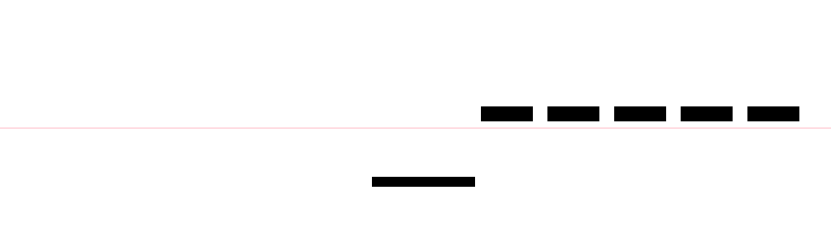
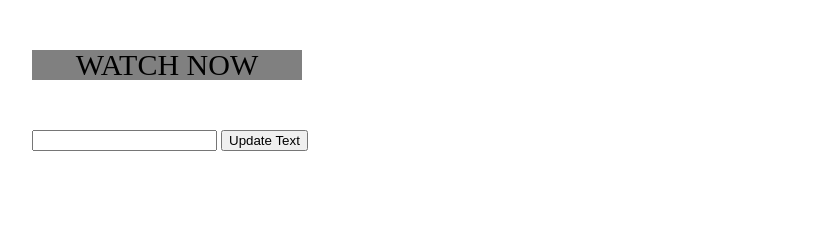
Before and after one commit to NetflixAdsEng/text-measurer, a website built with Parcel: page src/index.html in a window 1280 px wide. Shown: the whole page, without its empty margins (18-849 px from the left). Built offline with nearby package versions, Linux system fonts and the light colour scheme; a web font is replaced by a local one.

Commit message:
Temporarily centering canvas-rendered text using calculated center
- Added input and button to update canvas text

```diff
--- a/package.json
+++ b/package.json
@@ -4,7 +4,7 @@
   "description": "",
   "main": "index.js",
   "scripts": {
-    "start": "static dist",
+    "start": "static -H '{\"Cache-Control\": \"    no-cache, must-revalidate\"}' dist",
     "watch": "parcel watch src/index.html --no-hmr",
     "test": "echo \"Error: no test specified\" && exit 1"
   },
--- a/src/TextMeasurer.js
+++ b/src/TextMeasurer.js
@@ -4,62 +4,66 @@ class TextMeasurer {
     fontWeight = "normal",
     fontSize = 200
   } = {}) {
-		this._queueRecalc = true
-		this._center = 0
-		this.fontFamily = fontFamily
-		this.fontWeight = fontWeight
-		this.fontSize = fontSize
+    this._queueRecalc = true;
+    this._center = 0;
+    this.fontFamily = fontFamily;
+    this.fontWeight = fontWeight;
+    this.fontSize = fontSize;
     this.canvas = document.createElement("canvas");
     this.context = this.canvas.getContext("2d");
-		this.text = ''
-		this.initializeCanvas()
+    this.text = "";
+    this.initializeCanvas();
   }
 
   initializeCanvas() {
     // approximating min necessary width to fit text
-		this.canvas.width = this.fontSize * this.text.length
-		this.canvas.height = this.fontSize
-		this._center = this.canvas.height / 2
-		this.context.font = `${this.fontWeight} ${this.fontSize}px ${this.fontFamily}`
-		this.context.textBaseline = 'top'
-		this.context.textAlign = 'center'
+    this.canvas.width = this.fontSize * this.text.length;
+    this.canvas.height = this.fontSize;
+    this._center = this.canvas.height / 2;
+    this.context.font = `${this.fontWeight} ${this.fontSize}px ${
+      this.fontFamily
+    }`;
+    this.context.textBaseline = "top";
+    this.context.textAlign = "center";
   }
 
   getCenterOfText(text) {
-		const { canvas, context } = this
+    const { canvas, context } = this;
 
-		if (this._queueRecalc) {
-			context.clearRect(0, 0, canvas.width, canvas.height)
+    context.clearRect(0, 0, canvas.width, canvas.height);
     this.text = text || this.text;
-			this.initializeCanvas()
-			// context.fillStyle = 'blue'
-			// context.fillRect(0, 0, canvas.width, canvas.height)
-			context.fillText(this.text, canvas.width / 2, 0, canvas.width)
-			this._imageData = context.getImageData(0, 0, canvas.width, canvas.height)
-			this._center = getCM(this._imageData)
-			this._queueRecalc = false
-		}
-		return this._center
+    this.initializeCanvas();
+    context.fillText(this.text, canvas.width / 2, 0, canvas.width);
+    this._imageData = context.getImageData(0, 0, canvas.width, canvas.height);
+    this._center = getCM(this._imageData);
+    this._queueRecalc = false;
+
+    // center text
+    const fixingOffset = canvas.height / 2 - this._center;
+    context.clearRect(0, 0, canvas.width, canvas.height);
+    context.fillText(this.text, canvas.width / 2, fixingOffset, canvas.width);
+
+    return this._center;
   }
 }
 
 // get center of mass based on alpha value at each ImageData pixel
 function getCM(imageData) {
-	const { data, height, width } = imageData
-	const imageDataRowWidth = 4 * width
-	let totalAlpha = 0
+  const { data, height, width } = imageData;
+  const imageDataRowWidth = 4 * width;
+  let totalAlpha = 0;
   // sum of (alpha value * y value in image matrix)
-	let alphaTimesY = 0
+  let alphaTimesY = 0;
   for (let i = 3, n = data.length; i < n; i += 4) {
-		const rowIdx = Math.floor(i / imageDataRowWidth)
-		const alpha = data[i]
+    const rowIdx = Math.floor(i / imageDataRowWidth);
+    const alpha = data[i];
     if (alpha > 0) {
-			alphaTimesY += alpha * (rowIdx + 0.5)
-			totalAlpha += alpha
+      alphaTimesY += alpha * (rowIdx + 0.5);
+      totalAlpha += alpha;
     }
   }
-	const center = alphaTimesY / totalAlpha
-	return center
+  const center = alphaTimesY / totalAlpha;
+  return center;
 }
 
 export default TextMeasurer;
--- a/src/demo.js
+++ b/src/demo.js
@@ -1,14 +1,30 @@
-import TextMeasurer from './TextMeasurer'
+import TextMeasurer from "./TextMeasurer";
 
-window.measurer = new TextMeasurer()
-document.body.appendChild(measurer.canvas)
-const center = measurer.getCenterOfText('_-----')
-console.log('center', center)
+const textInput = document.getElementById("change-text");
+const changeBtn = document.getElementById("change-button");
 
-const normalizedCenter = center
-const ctx = measurer.context
-ctx.beginPath()
-ctx.strokeStyle = 'pink'
-ctx.moveTo(0, normalizedCenter)
-ctx.lineTo(measurer.canvas.width, normalizedCenter)
-ctx.stroke()
+window.measurer = new TextMeasurer({
+  fontFamily: "Netflix Sans",
+  fontSize: 30,
+  fontWeight: "normal"
+});
+document.body.insertBefore(measurer.canvas, textInput);
+const center = measurer.getCenterOfText("WATCH NOW");
+console.log("center", center);
+
+const normalizedCenter = center;
+const ctx = measurer.context;
+
+// drawTextCenterLine();
+
+changeBtn.addEventListener("click", () => {
+  measurer.getCenterOfText(textInput.value);
+});
+
+function drawTextCenterLine() {
+  ctx.beginPath();
+  ctx.strokeStyle = "pink";
+  ctx.moveTo(0, normalizedCenter);
+  ctx.lineTo(measurer.canvas.width, normalizedCenter);
+  ctx.stroke();
+}
--- a/src/index.html
+++ b/src/index.html
@@ -1,12 +1,43 @@
 <!DOCTYPE html>
 <html lang="en">
   <head>
-	<meta charset="UTF-8">
-	<meta name="viewport" content="width=device-width, initial-scale=1.0">
-	<meta http-equiv="X-UA-Compatible" content="ie=edge">
+    <meta charset="UTF-8" />
+    <meta name="viewport" content="width=device-width, initial-scale=1.0" />
+    <meta http-equiv="X-UA-Compatible" content="ie=edge" />
     <title>Get Text Center of Mass</title>
+    <style>
+      body {
+        margin: 50px;
+      }
+
+      canvas {
+        display: block;
+        background: gray;
+        margin-bottom: 50px;
+      }
+
+      @font-face {
+        font-family: "Netflix Sans";
+        src: url("https://ae.nflximg.net/monet/fonts/ltmd-bld/Web/EOT/NetflixSans_W_Md.eot");
+        src: url("https://ae.nflximg.net/monet/fonts/ltmd-bld/Web/EOT/NetflixSans_W_Md.eot?#iefix")
+            format("embedded-opentype"),
+          url("https://ae.nflximg.net/monet/fonts/ltmd-bld/Web/WOFF2/NetflixSans_W_Md.woff2")
+            format("woff2"),
+          url("https://ae.nflximg.net/monet/fonts/ltmd-bld/Web/WOFF/NetflixSans_W_Md.woff")
+            format("woff");
+        font-weight: 500;
+        font-style: normal;
+      }
+    </style>
   </head>
   <body>
+    <input type="text" name="change-text" id="change-text" />
+    <input
+      type="button"
+      name="change-text"
+      id="change-button"
+      value="Update Text"
+    />
     <script src="demo.js"></script>
   </body>
 </html>
```
Lines whose indentation alone changed are shown as unchanged.
